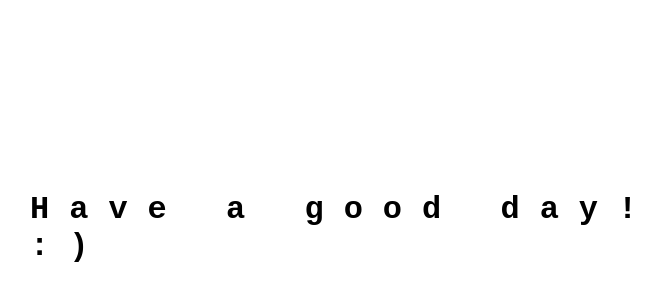
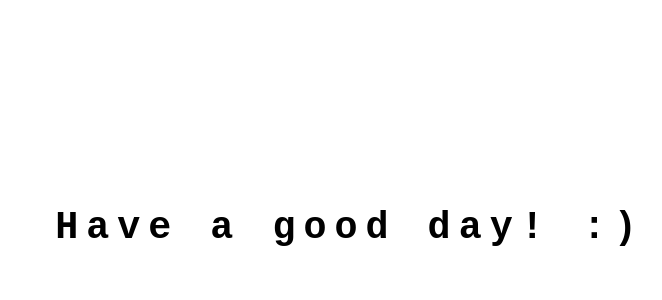
Before and after one commit to m-banik/Typing-Effect, a plain HTML site: page index.html in a window 1280 px wide. Shown: the part 172-472 px from the top of the page, without its empty margins (290-952 px from the left). Drawn offline with Linux system fonts and the light colour scheme.

Commit message:
Update styles.css

```diff
--- a/styles/styles.css
+++ b/styles/styles.css
@@ -10,8 +10,8 @@ h1 {
   left: 50%;
   transform: translate(-50%, -50%);
   font-family: monospace;
-  font-size: 2.5vw;
-  letter-spacing: 20px;
+  font-size: 3vw;
+  letter-spacing: 8px;
   overflow: hidden;
 }
 
```
